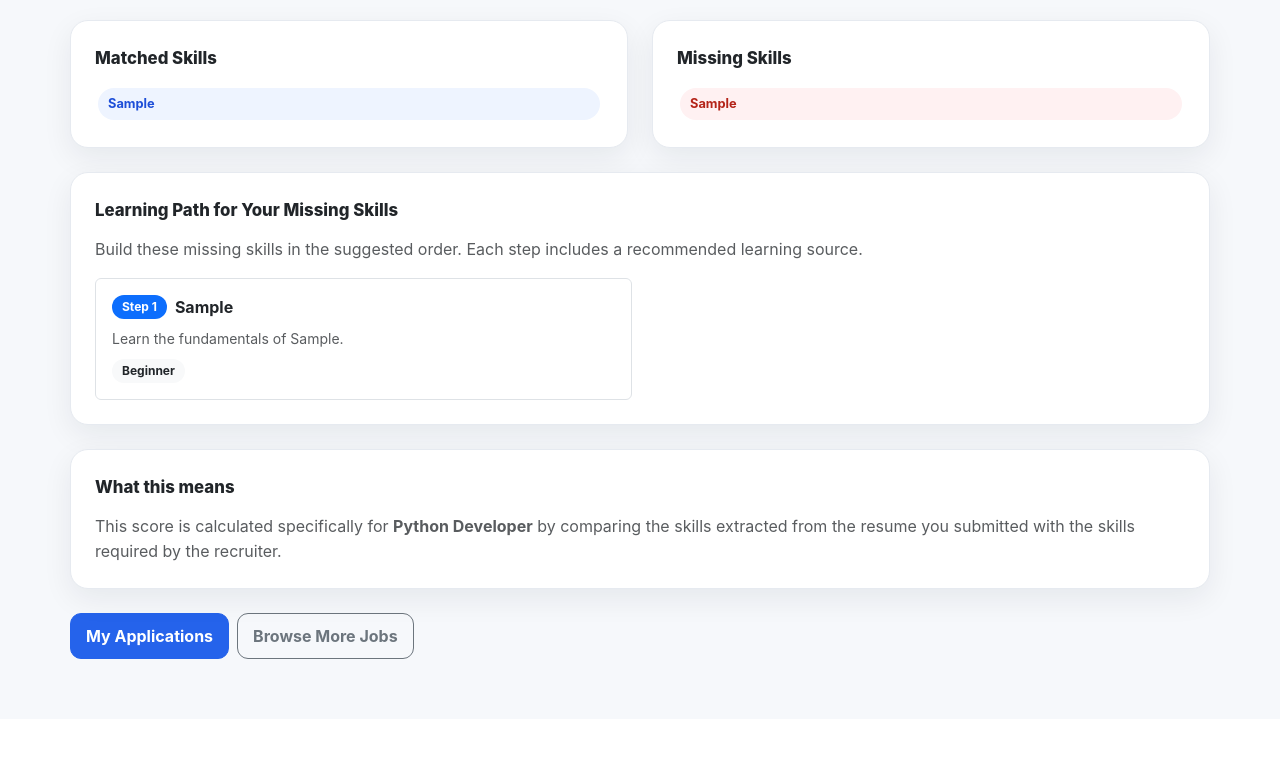
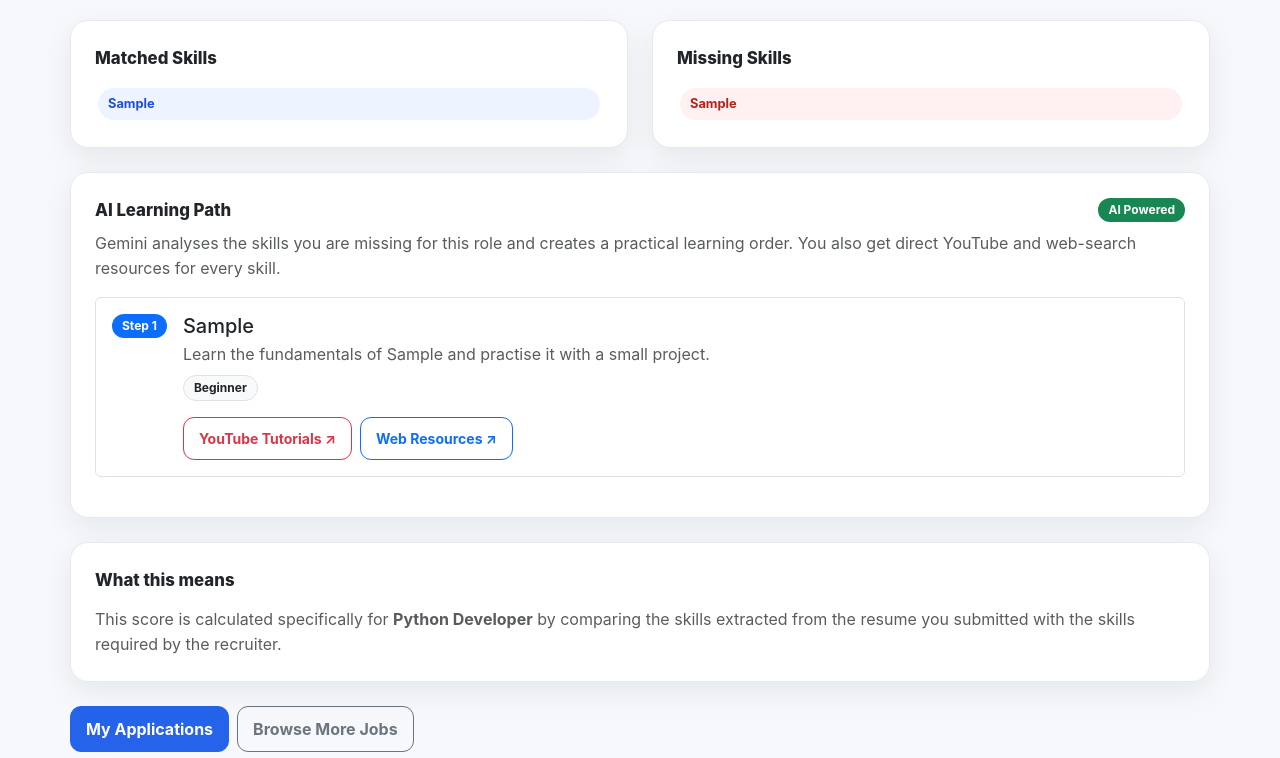
Before and after one commit to hemalatha-singaram/job-portal, a Django app: page /candidate/application/1/ats/ in a window 1280 px wide. Shown: the part 448-1206 px from the top of the page. Before the commit the page ends 1107 px from the top, so only its background shows below. Run offline with Django 5.2, Linux system fonts and the light colour scheme; a user stored in the database is signed in; data comes from the database, SQL or seed files in the repository; tables that the repository leaves empty hold one stand-in row (values such as "Sample post").

Commit message:
Integrate AI learning path into ATS results

```diff
--- a/candidate/templates/candidate/ats_result.html
+++ b/candidate/templates/candidate/ats_result.html
@@ -13,35 +13,88 @@
     <div class="col-lg-6"><div class="card p-4 h-100"><div class="section-title">Matched Skills</div>{% if application.matched_skills %}{% for skill in application.matched_skills|split_skills %}<span class="skill-chip">{{ skill }}</span>{% endfor %}{% else %}<p class="text-muted mb-0">No required skills matched.</p>{% endif %}</div></div>
     <div class="col-lg-6"><div class="card p-4 h-100"><div class="section-title">Missing Skills</div>{% if application.missing_skills %}{% for skill in application.missing_skills|split_skills %}<span class="skill-chip missing-chip">{{ skill }}</span>{% endfor %}{% else %}<span class="text-success fw-bold">No missing required skills.</span>{% endif %}</div></div>
 </div>
-{% if application.missing_skills %}
-<div class="card p-4 mt-4">
-    <div class="section-title">Learning Path for Your Missing Skills</div>
-    <p class="text-muted">Build these missing skills in the suggested order. Each step includes a recommended learning source.</p>
-    <div class="row g-3">
-        {% for skill in application.missing_skills|split_skills %}
-        {% with resource=skill|learning_resource %}
-        <div class="col-md-6">
-            <div class="border rounded p-3 h-100">
-                <div class="d-flex align-items-center gap-2 mb-2">
-                    <span class="badge bg-primary">Step {{ forloop.counter }}</span>
-                    <strong>{{ skill }}</strong>
-                </div>
-                <div class="small text-muted mb-2">{{ resource.description }}</div>
-                <span class="badge bg-light text-dark">{{ resource.level }}</span>
-                {% if resource.url %}
-                <div class="mt-3">
-                    <a href="{{ resource.url }}" target="_blank" rel="noopener noreferrer" class="btn btn-sm btn-outline-primary">
-                        Learn from {{ resource.source }} ↗
-                    </a>
-                </div>
-                {% endif %}
-            </div>
-        </div>
-        {% endwith %}
-        {% endfor %}
+
+<div class="card p-4 mt-4" id="learning-path-card" data-url="{% url 'ai_learning_path' application.id %}">
+    <div class="d-flex justify-content-between align-items-center gap-3 mb-2">
+        <div class="section-title mb-0">AI Learning Path</div>
+        <span class="badge bg-primary" id="learning-path-status">Generating...</span>
+    </div>
+    <p class="text-muted">Gemini analyses the skills you are missing for this role and creates a practical learning order. You also get direct YouTube and web-search resources for every skill.</p>
+    <div id="learning-path-content">
+        <div class="text-muted py-3">Preparing your personalised learning path...</div>
     </div>
 </div>
-{% endif %}
+
 <div class="card p-4 mt-4"><div class="section-title">What this means</div><p class="text-muted mb-0">This score is calculated specifically for <strong>{{ application.job.title }}</strong> by comparing the skills extracted from the resume you submitted with the skills required by the recruiter.</p></div>
 <div class="mt-4 d-flex gap-2"><a href="{% url 'applications' %}" class="btn btn-primary">My Applications</a><a href="{% url 'candidate_jobs' %}" class="btn btn-outline-secondary">Browse More Jobs</a></div>
+
+<script>
+(function () {
+    const card = document.getElementById("learning-path-card");
+    const content = document.getElementById("learning-path-content");
+    const status = document.getElementById("learning-path-status");
+    if (!card) return;
+
+    function escapeHtml(value) {
+        const div = document.createElement("div");
+        div.textContent = value || "";
+        return div.innerHTML;
+    }
+
+    fetch(card.dataset.url, {headers: {"X-Requested-With": "XMLHttpRequest"}})
+        .then(response => {
+            if (!response.ok) throw new Error("Learning path request failed");
+            return response.json();
+        })
+        .then(data => {
+            const items = data.learning_path || [];
+            status.textContent = "AI Powered";
+            status.className = "badge bg-success";
+
+            if (!items.length) {
+                content.innerHTML = '<div class="alert alert-success mb-0">You already match all required skills for this role.</div>';
+                return;
+            }
+
+            content.innerHTML = items.map((item, index) => `
+                <div class="border rounded p-3 mb-3">
+                    <div class="d-flex align-items-start gap-3">
+                        <span class="badge bg-primary rounded-pill">Step ${index + 1}</span>
+                        <div class="flex-grow-1">
+                            <h5 class="mb-1">${escapeHtml(item.skill)}</h5>
+                            <p class="text-muted mb-2">${escapeHtml(item.description)}</p>
+                            <span class="badge bg-light text-dark border">${escapeHtml(item.level)}</span>
+                            <div class="mt-3 d-flex flex-wrap gap-2">
+                                <a href="${item.youtube_url}" target="_blank" rel="noopener noreferrer" class="btn btn-sm btn-outline-danger">YouTube Tutorials ↗</a>
+                                <a href="${item.web_url}" target="_blank" rel="noopener noreferrer" class="btn btn-sm btn-outline-primary">Web Resources ↗</a>
+                            </div>
+                        </div>
+                    </div>
+                </div>
+            `).join("");
+        })
+        .catch(() => {
+            status.textContent = "Fallback Resources";
+            status.className = "badge bg-secondary";
+            content.innerHTML = `
+                <div class="alert alert-warning">
+                    AI recommendations are temporarily unavailable. Your skill-based learning resources are still available below.
+                </div>
+                {% for skill in application.missing_skills|split_skills %}
+                {% with resource=skill|learning_resource %}
+                <div class="border rounded p-3 mb-3">
+                    <strong>{{ skill }}</strong>
+                    <p class="text-muted mb-2 mt-1">{{ resource.description }}</p>
+                    <span class="badge bg-light text-dark border">{{ resource.level }}</span>
+                    <div class="mt-3 d-flex flex-wrap gap-2">
+                        {% if resource.url %}<a href="{{ resource.url }}" target="_blank" rel="noopener noreferrer" class="btn btn-sm btn-outline-primary">Official Resource ↗</a>{% endif %}
+                        <a href="https://www.youtube.com/results?search_query={{ skill|urlencode }}+tutorial" target="_blank" rel="noopener noreferrer" class="btn btn-sm btn-outline-danger">YouTube Tutorials ↗</a>
+                    </div>
+                </div>
+                {% endwith %}
+                {% endfor %}
+            `;
+        });
+})();
+</script>
 {% endblock %}
```
